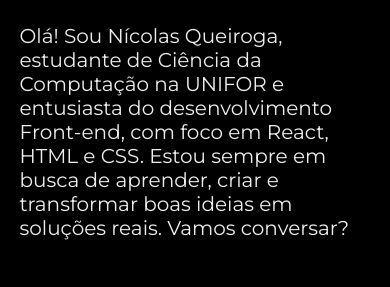
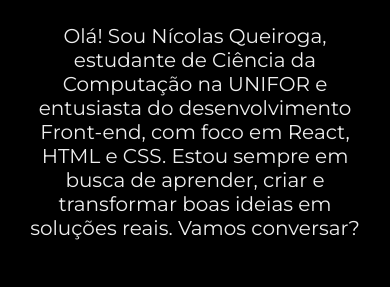
Before and after one commit to NicoQuei/Portifolio, a plain HTML site: page index.html in a window 390 px wide. Shown: the part 580-867 px from the top of the page. Drawn offline with nearby package versions, Linux system fonts and the light colour scheme.

Commit message:
Update style.css

```diff
--- a/styles/style.css
+++ b/styles/style.css
@@ -26,7 +26,10 @@ body {
   box-sizing: border-box;
   background-color: var(--cor-primaria);
   color: var(--cor-secundaria);
-
+  height: 100vh;
+  display: flex;
+  flex-direction: column;
+  justify-content: space-between;
 }
 
 .cabecalho {
@@ -57,10 +60,12 @@ body {
 }
 
 .conteudo {
+  display: flex;
   width: 60%;
   display: flex;
   flex-direction: column;
   gap: 40px;
+  justify-content: space-between;
 }
 
 .titulo {
@@ -192,4 +197,8 @@ body {
     gap: 40px;
     padding: 7% 5% 11% 5%;
   }
+
+  body {
+    text-align: center;
+  }
 }
```
